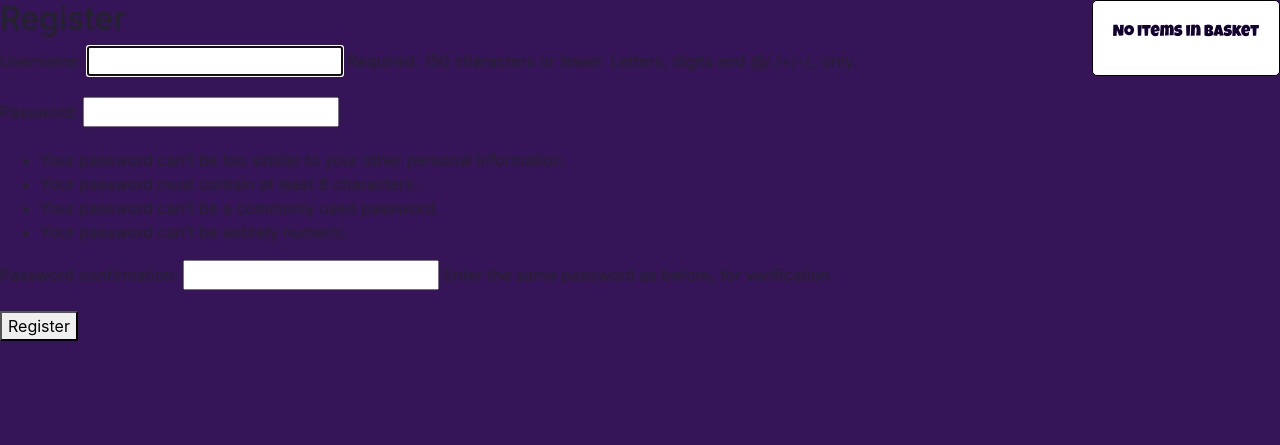
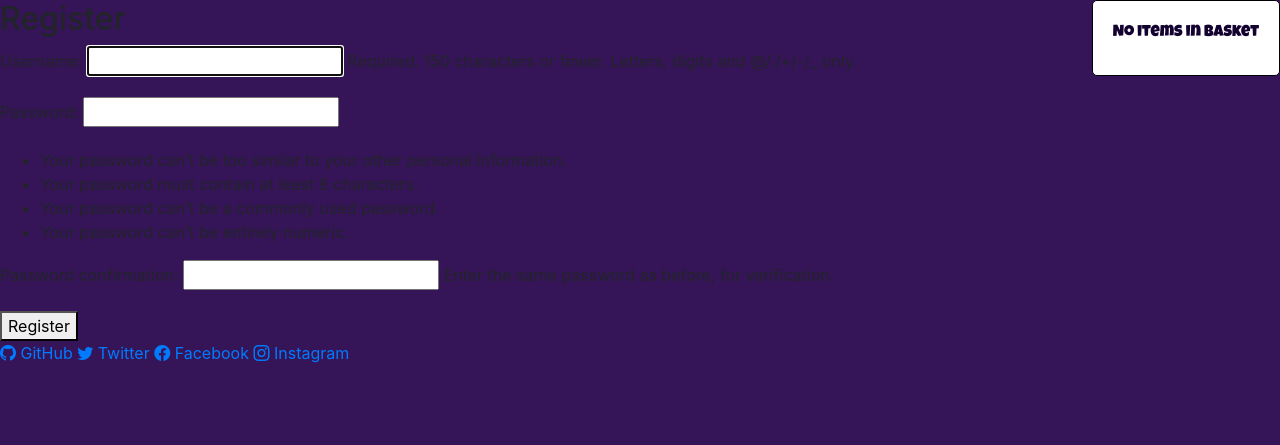
Before and after one commit to JoeMille/django-u, a Django app: page /register/ in a window 1280 px wide. Shown: the part 336-781 px from the top of the page. Run offline with Django 3.2, Linux system fonts and the light colour scheme; some libraries are stand-ins or nearby versions.

Commit message:
Added footer, imported relevant links adding styling for visibility. End session

```diff
--- a/ecommerce/catalog/templates/catalog/base.html
+++ b/ecommerce/catalog/templates/catalog/base.html
@@ -4,8 +4,10 @@
 <head>
     <title>Cosmic Commerce</title>
     <!-- Include CSS file -->
+
     <link rel="stylesheet" href="https://stackpath.bootstrapcdn.com/bootstrap/4.5.2/css/bootstrap.min.css">
     <link rel="stylesheet" type="text/css" href="{% static 'catalog/css/style.css' %}">
+    <link href="https://cdn.jsdelivr.net/npm/bootstrap-icons@1.7.2/font/bootstrap-icons.css" rel="stylesheet">
 </head>
 <body>
     <!-- Content of the page -->
@@ -39,8 +41,12 @@
 
     {% endblock %}
 
-    <!-- Add this inside your base.html file -->
-
+    <footer class="site-footer">
+        <a href="https://github.com" target="_blank"><i class="bi bi-github"></i> GitHub</a>
+        <a href="https://twitter.com" target="_blank"><i class="bi bi-twitter"></i> Twitter</a>
+        <a href="https://www.facebook.com" target="_blank"><i class="bi bi-facebook"></i> Facebook</a>
+        <a href="https://www.instagram.com" target="_blank"><i class="bi bi-instagram"></i> Instagram</a>
+    </footer>
 
     <!-- Include JavaScript file -->
     <script src="https://js.stripe.com/v3/"></script>
--- a/ecommerce/catalog/templates/catalog/register.html
+++ b/ecommerce/catalog/templates/catalog/register.html
@@ -3,10 +3,13 @@
 
 
 {% block content %}
+
+<div class="user-registration">
 <h2>Register</h2>
 <form method="post">
     {% csrf_token %}
     {{ form.as_p }}
     <button type="submit">Register</button>
 </form>
+</div>
 {% endblock %}
```
